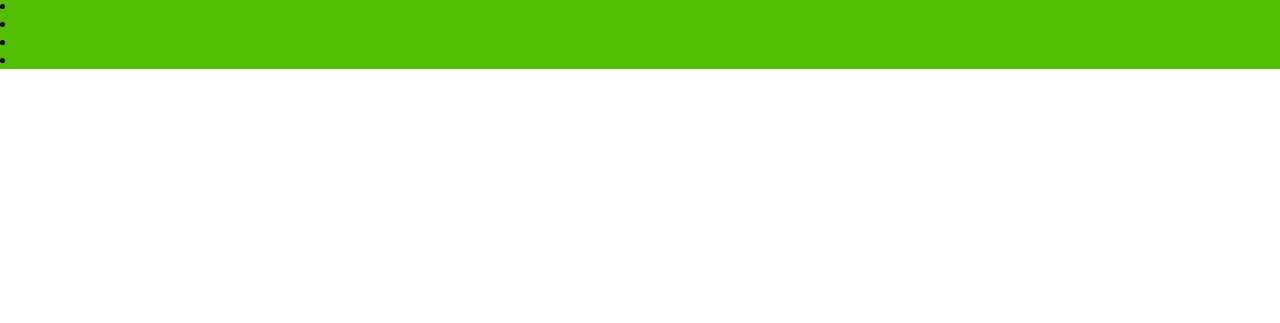
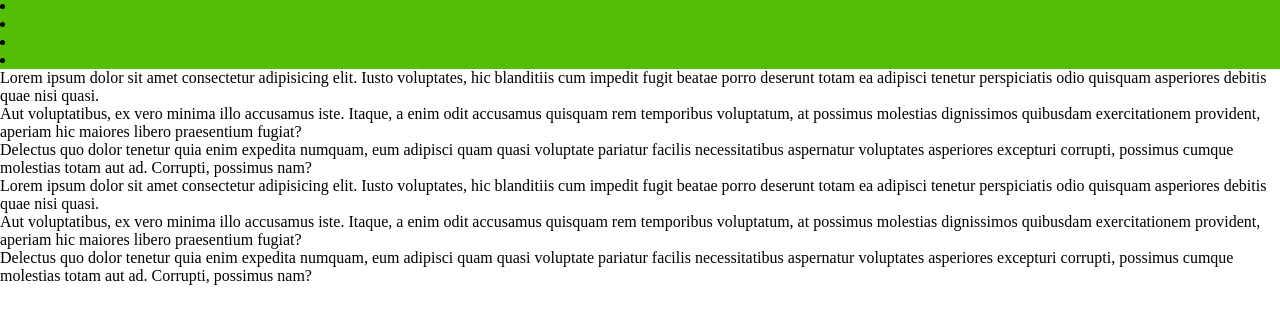
Before and after one commit to Paola-Gabriele/project-verdemais, a plain HTML site: page index.html in a window 1280 px wide. Shown: the part 65-388 px from the top of the page. Drawn offline with Linux system fonts and the light colour scheme.

Commit message:
Adiciona estrutura inicial da homepage com texto placeholder

```diff
--- a/index.html
+++ b/index.html
@@ -28,5 +28,16 @@
         <li><a href=""></a></li>
         <li><a href=""></a></li>
     </nav>
+    <section class="content-home">
+        <p>Lorem ipsum dolor sit amet consectetur adipisicing elit. Iusto voluptates, hic blanditiis cum impedit fugit beatae porro deserunt totam ea adipisci tenetur perspiciatis odio quisquam asperiores debitis quae nisi quasi.</p>
+        <p>Aut voluptatibus, ex vero minima illo accusamus iste. Itaque, a enim odit accusamus quisquam rem temporibus voluptatum, at possimus molestias dignissimos quibusdam exercitationem provident, aperiam hic maiores libero praesentium fugiat?</p>
+        <p>Delectus quo dolor tenetur quia enim expedita numquam, eum adipisci quam quasi voluptate pariatur facilis necessitatibus aspernatur voluptates asperiores excepturi corrupti, possimus cumque molestias totam aut ad. Corrupti, possimus nam?</p>
+    </section>
+    <div class="row"></div>
+    <section class="content-home">
+        <p>Lorem ipsum dolor sit amet consectetur adipisicing elit. Iusto voluptates, hic blanditiis cum impedit fugit beatae porro deserunt totam ea adipisci tenetur perspiciatis odio quisquam asperiores debitis quae nisi quasi.</p>
+        <p>Aut voluptatibus, ex vero minima illo accusamus iste. Itaque, a enim odit accusamus quisquam rem temporibus voluptatum, at possimus molestias dignissimos quibusdam exercitationem provident, aperiam hic maiores libero praesentium fugiat?</p>
+        <p>Delectus quo dolor tenetur quia enim expedita numquam, eum adipisci quam quasi voluptate pariatur facilis necessitatibus aspernatur voluptates asperiores excepturi corrupti, possimus cumque molestias totam aut ad. Corrupti, possimus nam?</p>
+    </section>
 </body>
 </html>
```
